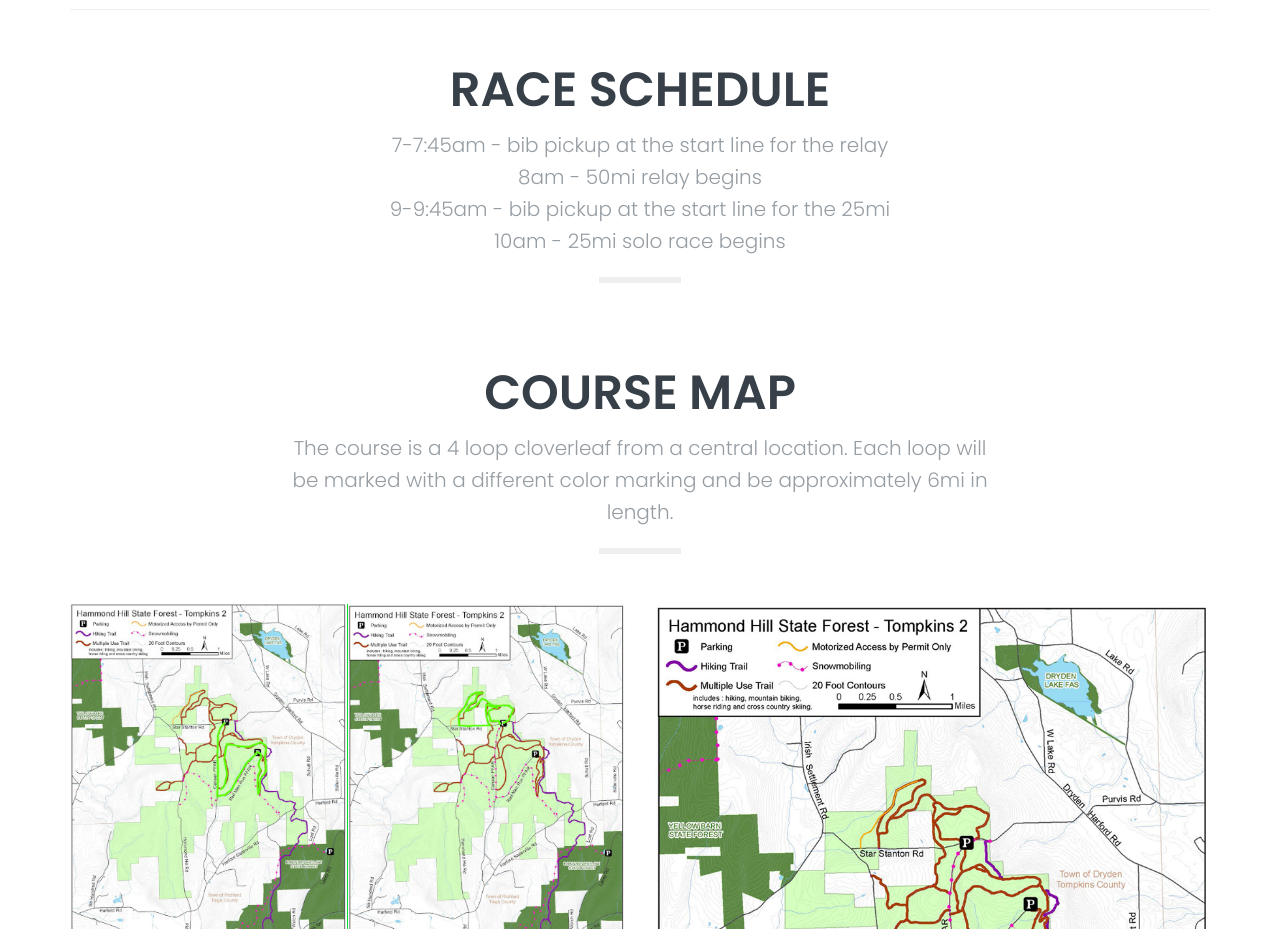
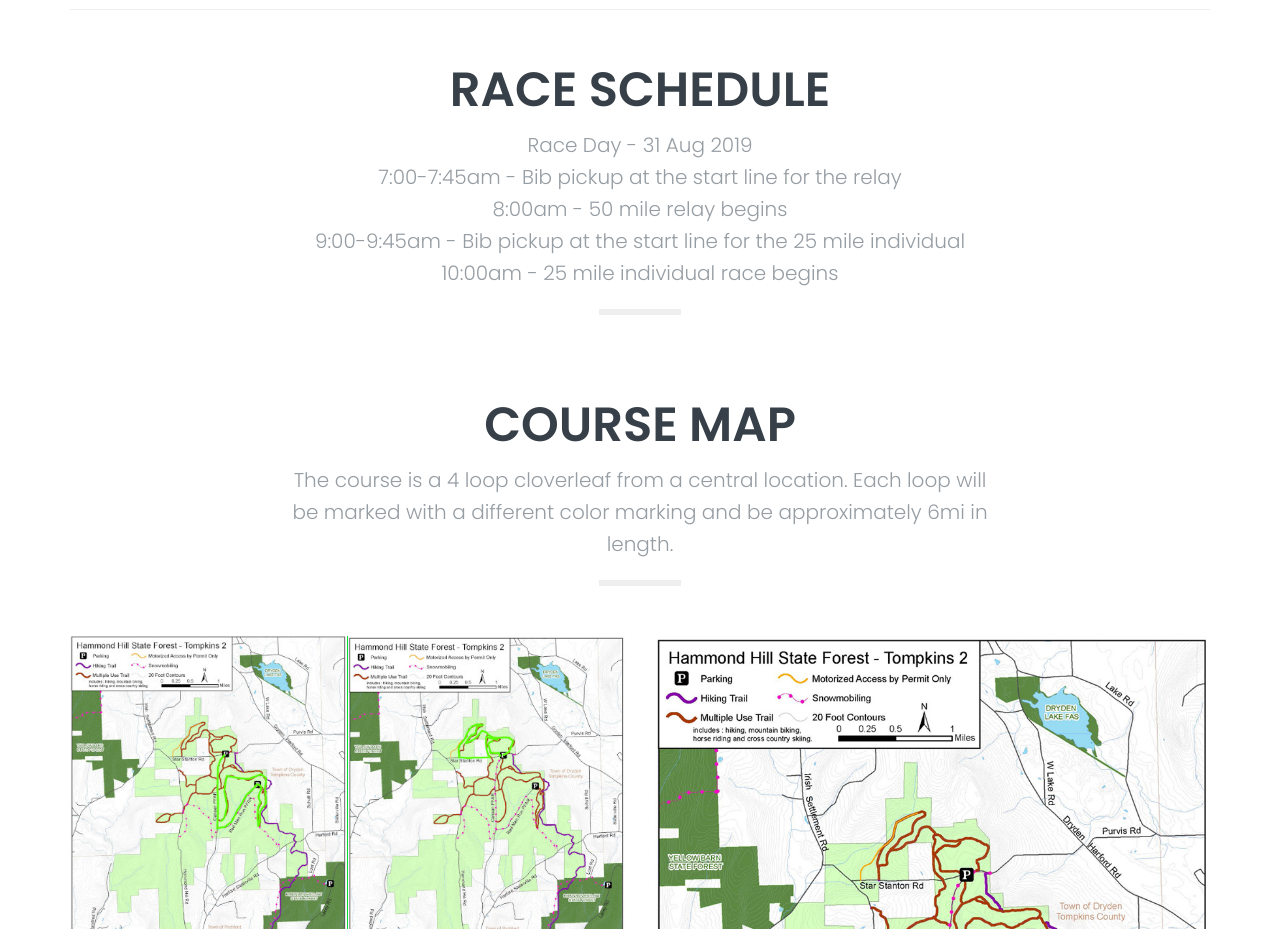
Before and after one commit to azyth/AIE_Productions_Website, a website: page hammond.html in a window 1280 px wide. Shown: the part 1960-2889 px from the top of the page. Drawn offline with Linux system fonts and the light colour scheme.

Commit message:
added date

```diff
--- a/hammond.html
+++ b/hammond.html
@@ -153,10 +153,11 @@ Surjith S M / @surjithctly
             <br>
             <div class="row section-header wow fadeInUp">
                 <h2>Race Schedule</h2>
-                <p>7-7:45am -  bib pickup at the start line for the relay<br>
-                    8am -  50mi relay begins <br>
-                    9-9:45am - bib pickup at the start line for the 25mi <br>
-                    10am - 25mi solo race begins </p>
+                <p>Race Day -  31 Aug 2019<br>
+                    7:00-7:45am -  Bib pickup at the start line for the relay<br>
+                    8:00am -  50 mile relay begins <br>
+                    9:00-9:45am - Bib pickup at the start line for the 25 mile individual <br>
+                    10:00am - 25 mile individual race begins </p>
             </div>
             <br>
             <br>
```
